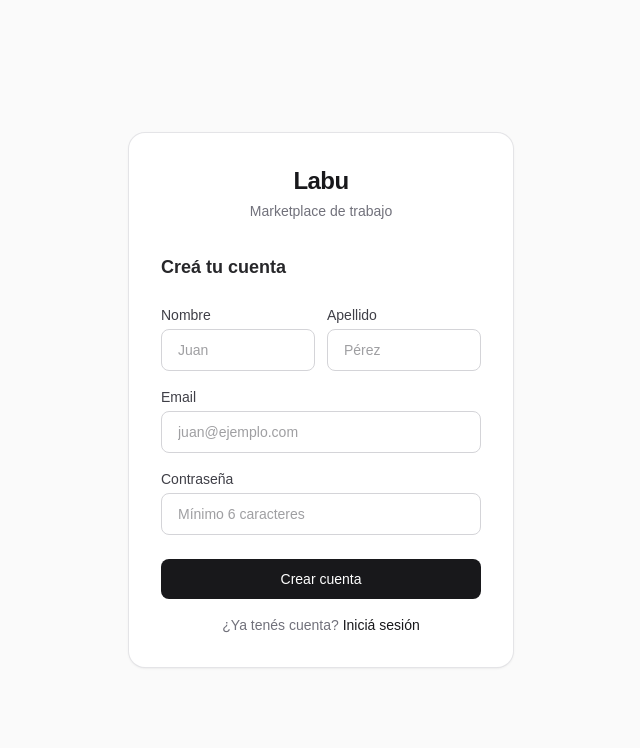
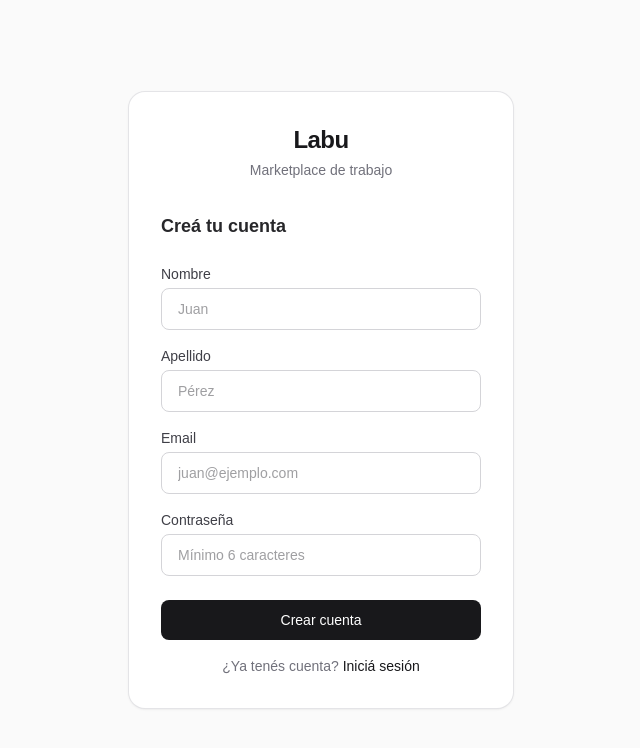
Before and after one commit to ErikS-1k/labu, a Next.js app: page /registro in a window 1280 px wide. Shown: the top 748 px of the page, without its empty margins (319-959 px from the left). Built offline with nearby package versions, Linux system fonts and the light colour scheme.

Commit message:
Fix: campo apellido desbordaba el contenedor en registro

```diff
--- a/components/auth/RegistroForm.tsx
+++ b/components/auth/RegistroForm.tsx
@@ -15,8 +15,7 @@ export default function RegistroForm() {
         </p>
       )}
 
-      <div className="flex gap-3">
-        <div className="flex min-w-0 flex-1 flex-col gap-1">
+      <div className="flex flex-col gap-1">
         <label htmlFor="first_name" className="text-sm font-medium text-zinc-700">
           Nombre
         </label>
@@ -29,7 +28,8 @@ export default function RegistroForm() {
           className="w-full rounded-lg border border-zinc-300 px-4 py-2.5 text-sm outline-none focus:border-zinc-500 focus:ring-2 focus:ring-zinc-200"
         />
       </div>
-        <div className="flex min-w-0 flex-1 flex-col gap-1">
+
+      <div className="flex flex-col gap-1">
         <label htmlFor="last_name" className="text-sm font-medium text-zinc-700">
           Apellido
         </label>
@@ -41,7 +41,6 @@ export default function RegistroForm() {
           placeholder="Pérez"
           className="w-full rounded-lg border border-zinc-300 px-4 py-2.5 text-sm outline-none focus:border-zinc-500 focus:ring-2 focus:ring-zinc-200"
         />
-        </div>
       </div>
 
       <div className="flex flex-col gap-1">
```
Lines whose indentation alone changed are shown as unchanged.
